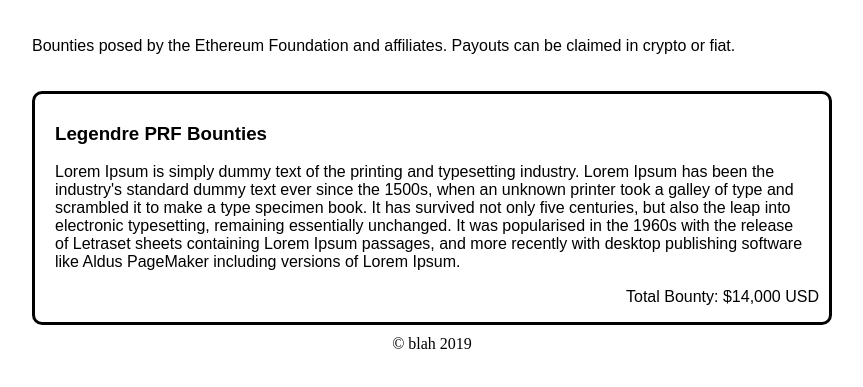
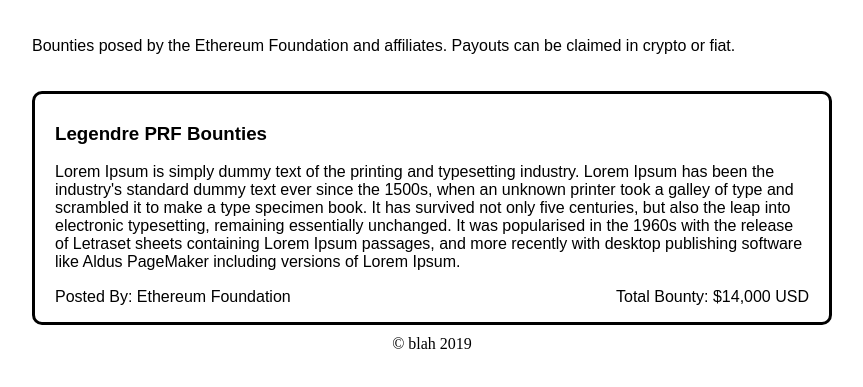
Before and after one commit to bricehuang/eth-bounties, a plain HTML site: page index.html in a window 1280 px wide. Shown: the part 97-484 px from the top of the page, without its empty margins (208-1071 px from the left). Drawn offline with Linux system fonts and the light colour scheme; a web font is replaced by a local one.

Commit message:
posted by

```diff
--- a/index.html
+++ b/index.html
@@ -23,6 +23,7 @@
         <div class="bounty" onclick="location.href = 'https://legendreprf.org/bounties';" >
           <h3>Legendre PRF Bounties</h3>
           <p>Lorem Ipsum is simply dummy text of the printing and typesetting industry. Lorem Ipsum has been the industry's standard dummy text ever since the 1500s, when an unknown printer took a galley of type and scrambled it to make a type specimen book. It has survived not only five centuries, but also the leap into electronic typesetting, remaining essentially unchanged. It was popularised in the 1960s with the release of Letraset sheets containing Lorem Ipsum passages, and more recently with desktop publishing software like Aldus PageMaker including versions of Lorem Ipsum.</p>
+          <p class="bounty-setter">Posted By: Ethereum Foundation</p>
           <p class="bounty-amount">Total Bounty: $14,000 USD</p>
         </div>
       </div>
--- a/style.css
+++ b/style.css
@@ -51,7 +51,13 @@
 .bounty-amount {
   position: absolute;
   bottom: 0;
-  right: 10px;
+  right: 20px;
+}
+
+.bounty-setter {
+  position: absolute;
+  bottom: 0;
+  left: 20px;
 }
 
 footer {
```
